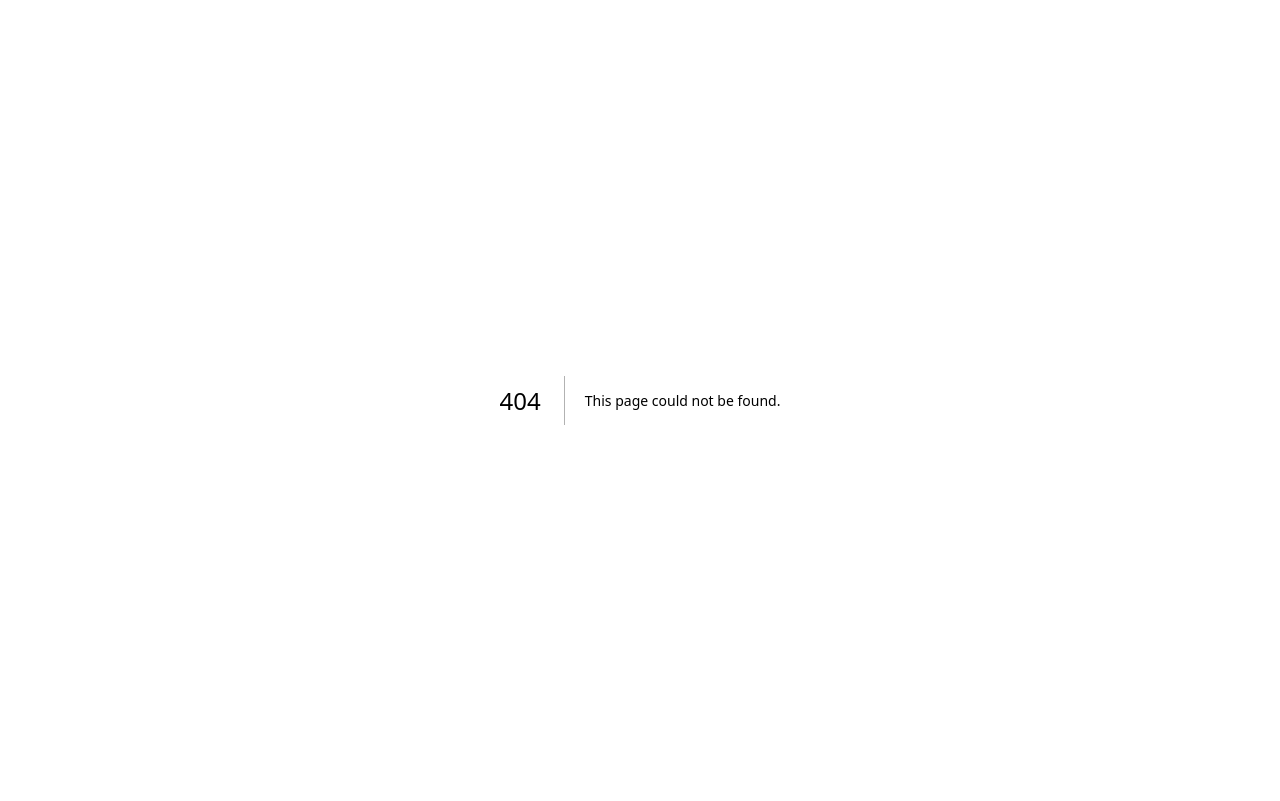
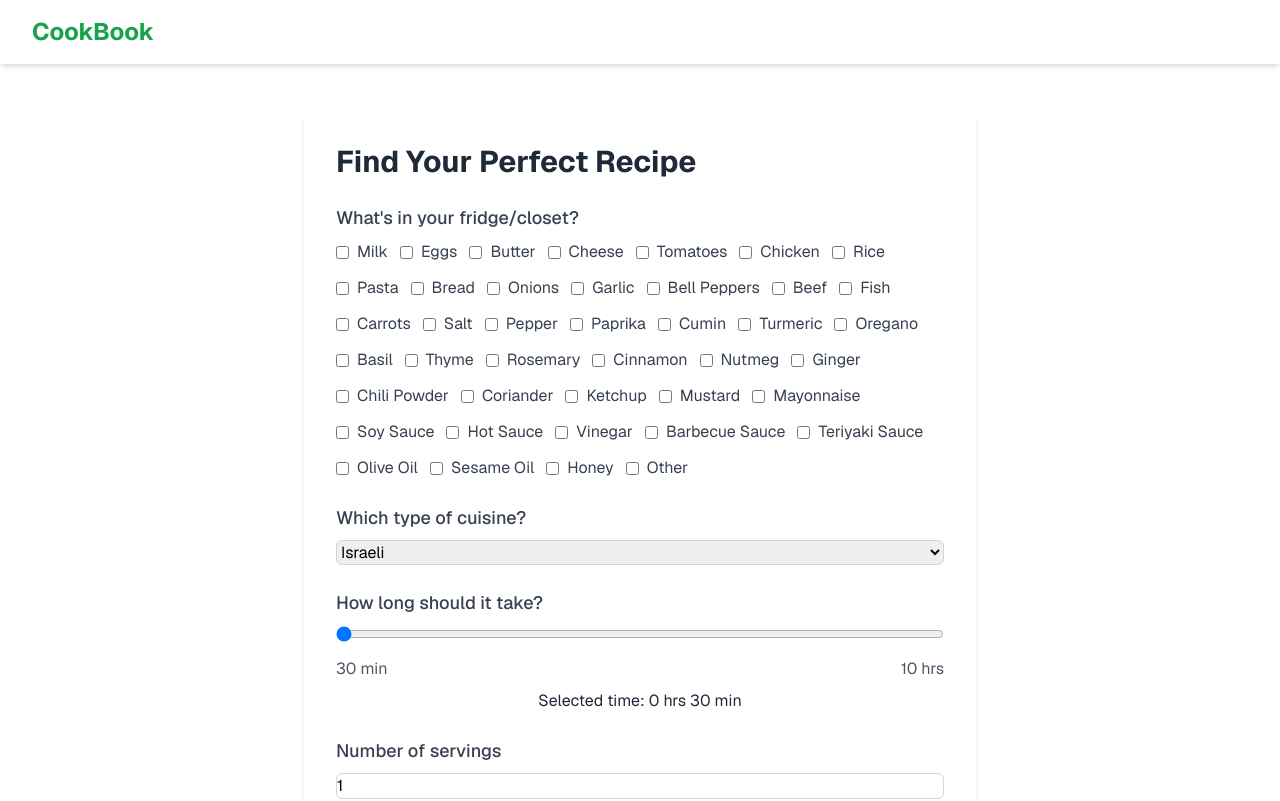
Before and after one commit to DaveDushi/cookbook, a Next.js app: page /recipeform in a window 1280 px wide. Before the commit this address had no page. Shown: the top 801 px of the page. Built offline with nearby package versions, Linux system fonts and the light colour scheme.

Commit message:
ui mockup

```diff
--- a/package.json
+++ b/package.json
@@ -22,6 +22,8 @@
     "postgres": "^3.4.4",
     "react": "^18.3.1",
     "react-dom": "^18.3.1",
+    "styled-components": "^6.1.12",
+    "twin.macro": "^3.4.1",
     "zod": "^3.23.3"
   },
   "devDependencies": {
--- /dev/null
+++ b/src/app/_components/topnav.tsx
@@ -0,0 +1,17 @@
+export function TopNav() {
+  return (
+    <nav className="bg-white shadow-md">
+      <div className="max-w-7xl mx-auto px-4 sm:px-6 lg:px-8">
+        <div className="flex justify-between h-16">
+          <div className="flex">
+            <div className="flex-shrink-0 flex items-center">
+              <a href="/" className="text-2xl font-bold text-green-600 hover:text-green-700 transition duration-300">
+                CookBook
+              </a>
+            </div>
+          </div>
+        </div>
+      </div>
+    </nav>
+  );
+}
--- a/src/app/layout.tsx
+++ b/src/app/layout.tsx
@@ -2,6 +2,7 @@ import "~/styles/globals.css";
 
 import { GeistSans } from "geist/font/sans";
 import { type Metadata } from "next";
+import { TopNav } from "./_components/topnav";
 
 export const metadata: Metadata = {
   title: "Create T3 App",
@@ -14,7 +15,10 @@ export default function RootLayout({
 }: Readonly<{ children: React.ReactNode }>) {
   return (
     <html lang="en" className={`${GeistSans.variable}`}>
-      <body>{children}</body>
+      <body>
+      <TopNav />
+        {children}
+        </body>
     </html>
   );
 }
--- a/src/app/page.tsx
+++ b/src/app/page.tsx
@@ -2,8 +2,27 @@ import Link from "next/link";
 
 export default function HomePage() {
   return (
-    <main className="flex min-h-screen flex-col items-center justify-center bg-gradient-to-b from-[#2e026d] to-[#15162c] text-white">
-      cookbook app
-    </main>
+    <div className="flex flex-col md:flex-row items-center justify-between bg-gray-50 p-12 md:p-16">
+      <div className="md:w-1/2 text-center md:text-left mb-8 md:mb-0">
+        <h1 className="text-5xl font-extrabold text-gray-800 mb-6">
+          Welcome to Your Personal Chef
+        </h1>
+        <p className="text-xl text-gray-600 mb-8">
+          Discover a world of culinary delights at your fingertips. With our app, you can generate
+          personalized recipes tailored to your tastes and preferences. Start creating your own delicious
+          dishes today!
+        </p>
+        <a href="/recipeform" className="bg-green-500 text-white px-6 py-3 rounded-full text-lg hover:bg-green-600 transition duration-300">
+          Start Generating a Recipe
+        </a>
+      </div>
+      <div className="md:w-1/2 flex justify-center">
+        <img
+          src="/heroImage.jpeg"
+          alt="Cooking"
+          className="rounded-lg shadow-xl"
+        />
+      </div>
+    </div>
   );
 }
--- /dev/null
+++ b/src/app/recipeform/page.tsx
@@ -0,0 +1,136 @@
+'use client'
+import React, { useState } from 'react';
+
+const RecipeForm: React.FC = () => {
+  const [otherIngredient, setOtherIngredient] = useState('');
+  const [isOtherChecked, setIsOtherChecked] = useState(false);
+  const [cookingTime, setCookingTime] = useState(30);
+  const [servings, setServings] = useState(1);
+
+  const cuisineList = [ 'Israeli',
+    'Mexican', 'Chinese', 'Texas Ranch', 'Italian', 'Indian', 'Thai', 'Japanese',
+    'French', 'Greek', 'Mediterranean', 'Spanish', 'Korean', 'Vietnamese',
+    'Middle Eastern', 'Caribbean', 'American', 'African', 'German', 'Russian',
+    'Brazilian', 'Peruvian', 'Turkish'
+  ];
+
+  const fridgeList = [
+    'Milk', 'Eggs', 'Butter', 'Cheese', 'Tomatoes', 'Chicken', 'Rice', 'Pasta',
+    'Bread', 'Onions', 'Garlic', 'Bell Peppers', 'Beef', 'Fish', 'Carrots',
+    'Salt', 'Pepper', 'Paprika', 'Cumin', 'Turmeric', 'Oregano', 'Basil', 'Thyme',
+    'Rosemary', 'Cinnamon', 'Nutmeg', 'Ginger', 'Chili Powder', 'Coriander',
+    'Ketchup', 'Mustard', 'Mayonnaise', 'Soy Sauce', 'Hot Sauce', 'Vinegar',
+    'Barbecue Sauce', 'Teriyaki Sauce', 'Olive Oil', 'Sesame Oil', 'Honey'
+  ];
+
+
+
+  return (
+    <div className="max-w-2xl mx-auto bg-white shadow-md rounded-lg p-8 mt-12">
+      <h2 className="text-3xl font-bold text-gray-800 mb-6">Find Your Perfect Recipe</h2>
+
+      <form>
+        {/* What's in your fridge/closet */}
+        <div className="mb-6">
+          <label className="block text-lg font-medium text-gray-700 mb-2">
+            What's in your fridge/closet?
+          </label>
+          <div className="flex flex-wrap gap-3">
+            {fridgeList.map(item => (
+              <label key={item} className="inline-flex items-center">
+                <input type="checkbox" className="form-checkbox text-green-600" />
+                <span className="ml-2 text-gray-700">{item}</span>
+              </label>
+            ))}
+            <label className="inline-flex items-center">
+              <input
+                type="checkbox"
+                className="form-checkbox text-green-600"
+                onChange={(e) => setIsOtherChecked(e.target.checked)}
+              />
+              <span className="ml-2 text-gray-700">Other</span>
+            </label>
+            {isOtherChecked && (
+              <input
+                type="text"
+                className="form-input mt-2 block w-full border border-gray-300 rounded-md"
+                placeholder="Enter other ingredients"
+                value={otherIngredient}
+                onChange={(e) => setOtherIngredient(e.target.value)}
+              />
+            )}
+          </div>
+        </div>
+
+        {/* Type of cuisine */}
+        <div className="mb-6">
+          <label className="block text-lg font-medium text-gray-700 mb-2">
+            Which type of cuisine?
+          </label>
+          <select className="form-select mt-1 block w-full border border-gray-300 rounded-md">
+            {cuisineList.map(cuisine => (
+              <option key={cuisine} value={cuisine}>{cuisine}</option>
+            ))}
+          </select>
+        </div>
+
+        {/* Cooking time */}
+        <div className="mb-6">
+          <label className="block text-lg font-medium text-gray-700 mb-2">
+            How long should it take?
+          </label>
+          <input
+            type="range"
+            min="30"
+            max="600"
+            value={cookingTime}
+            onChange={(e) => setCookingTime(Number(e.target.value))}
+            className="w-full"
+          />
+          <div className="flex justify-between text-gray-600 mt-2">
+            <span>30 min</span>
+            <span>10 hrs</span>
+          </div>
+          <div className="text-center text-gray-800 mt-2">
+            Selected time: {Math.floor(cookingTime / 60)} hrs {cookingTime % 60} min
+          </div>
+        </div>
+
+        {/* Servings */}
+        <div className="mb-6">
+          <label className="block text-lg font-medium text-gray-700 mb-2">
+            Number of servings
+          </label>
+          <input
+            type="number"
+            min="1"
+            value={servings}
+            onChange={(e) => setServings(Number(e.target.value))}
+            className="form-input mt-1 block w-full border border-gray-300 rounded-md"
+          />
+        </div>
+
+        {/* Experience level */}
+        <div className="mb-6">
+          <label className="block text-lg font-medium text-gray-700 mb-2">
+            Experience level
+          </label>
+          <select className="form-select mt-1 block w-full border border-gray-300 rounded-md">
+            {['Beginner', 'Intermediate', 'Expert'].map(level => (
+              <option key={level} value={level}>{level}</option>
+            ))}
+          </select>
+        </div>
+
+        {/* Submit button */}
+        <div className="text-center">
+          <button type="submit" className="bg-green-500 text-white px-6 py-3 rounded-full hover:bg-green-600 transition duration-300">
+            Create Recipe
+          </button>
+        </div>
+      </form>
+    </div>
+  );
+};
+
+export default RecipeForm;
```
Also changed, not shown: public/heroImage.jpeg (added), 1 other file (tests, documents, lock files or other folders).
